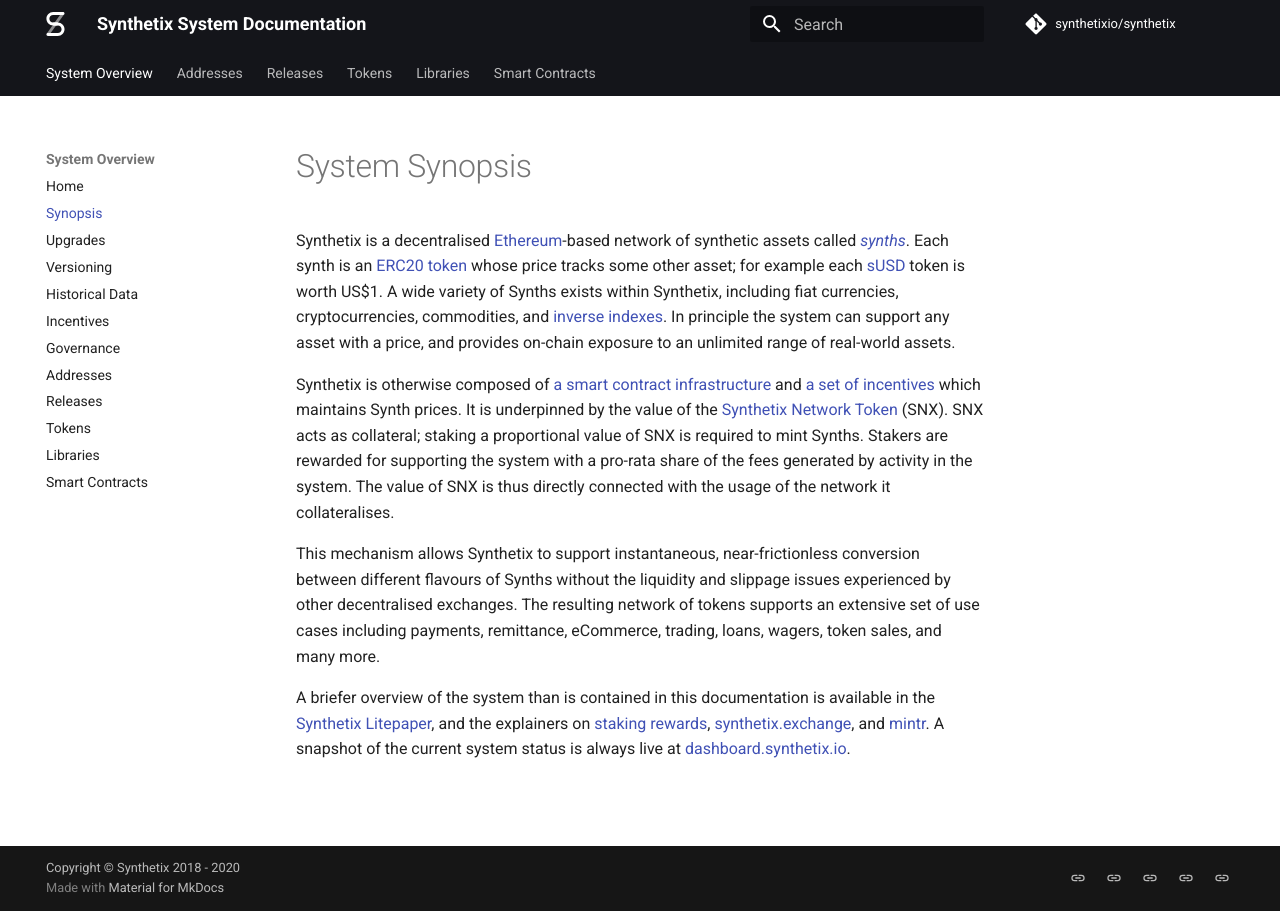
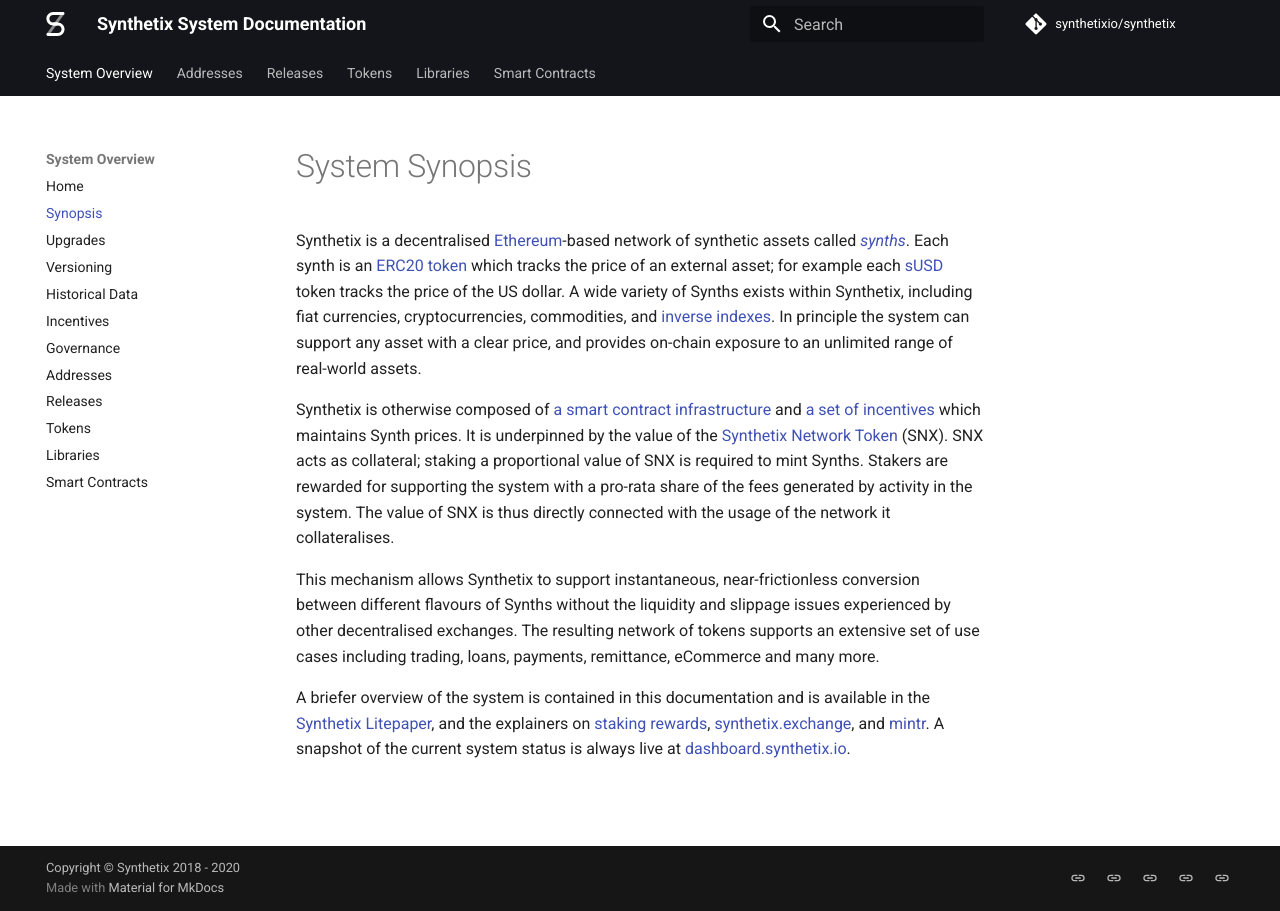
Before and after one commit to Synthetixio/synthetix-docs, an MkDocs documentation site: the page built from content/synopsis.md, in a window 1280 px wide. Built offline with MkDocs 1.6.1 and Material for MkDocs 9.7.7, drawn with Linux system fonts in a browser that asks for light colours; comment, search, counter and statistics services are not loaded.

Commit message:
Update.synopsis.md
Slight revision of copy

```diff
--- a/content/synopsis.md
+++ b/content/synopsis.md
@@ -1,10 +1,10 @@
 # System Synopsis
 
-Synthetix is a decentralised [Ethereum](https://www.ethereum.org/)-based network of synthetic assets called [*synths*](tokens.md#synths). Each synth is an [ERC20 token](https://theethereum.wiki/w/index.php/ERC20_Token_Standard) whose price tracks some other asset; for example each [sUSD](https://etherscan.io/token/0x57ab1e02fee23774580c119740129eac7081e9d3) token is worth US$1. A wide variety of Synths exists within Synthetix, including fiat currencies, cryptocurrencies, commodities, and [inverse indexes](tokens.md#inverse-syths).
-In principle the system can support any asset with a price, and provides on-chain exposure to an unlimited range of real-world assets.
+Synthetix is a decentralised [Ethereum](https://www.ethereum.org/)-based network of synthetic assets called [*synths*](tokens.md#synths). Each synth is an [ERC20 token](https://theethereum.wiki/w/index.php/ERC20_Token_Standard) which tracks the price of an external asset; for example each [sUSD](https://etherscan.io/token/0x57ab1e02fee23774580c119740129eac7081e9d3) token tracks the price of the US dollar. A wide variety of Synths exists within Synthetix, including fiat currencies, cryptocurrencies, commodities, and [inverse indexes](tokens.md#inverse-syths).
+In principle the system can support any asset with a clear price, and provides on-chain exposure to an unlimited range of real-world assets.
 
 Synthetix is otherwise composed of [a smart contract infrastructure](contracts/index.md) and [a set of incentives](incentives.md) which maintains Synth prices. It is underpinned by the value of the [Synthetix Network Token](tokens.md#synthetix-network-token) (SNX). SNX acts as collateral; staking a proportional value of SNX is required to mint Synths. Stakers are rewarded for supporting the system with a pro-rata share of the fees generated by activity in the system. The value of SNX is thus directly connected with the usage of the network it collateralises.
 
-This mechanism allows Synthetix to support instantaneous, near-frictionless conversion between different flavours of Synths without the liquidity and slippage issues experienced by other decentralised exchanges. The resulting network of tokens supports an extensive set of use cases including payments, remittance, eCommerce, trading, loans, wagers, token sales, and many more.
+This mechanism allows Synthetix to support instantaneous, near-frictionless conversion between different flavours of Synths without the liquidity and slippage issues experienced by other decentralised exchanges. The resulting network of tokens supports an extensive set of use cases including trading, loans, payments, remittance, eCommerce and many more.
 
-A briefer overview of the system than is contained in this documentation is available in the [Synthetix Litepaper](https://www.synthetix.io/uploads/synthetix_litepaper.pdf), and the explainers on [staking rewards](https://www.synthetix.io/stakingrewards), [synthetix.exchange](https://www.synthetix.io/products/exchange), and [mintr](https://www.synthetix.io/products/mintr). A snapshot of the current system status is always live at [dashboard.synthetix.io](https://dashboard.synthetix.io/).
+A briefer overview of the system is contained in this documentation and is available in the [Synthetix Litepaper](https://www.synthetix.io/uploads/synthetix_litepaper.pdf), and the explainers on [staking rewards](https://www.synthetix.io/stakingrewards), [synthetix.exchange](https://www.synthetix.io/products/exchange), and [mintr](https://www.synthetix.io/products/mintr). A snapshot of the current system status is always live at [dashboard.synthetix.io](https://dashboard.synthetix.io/).
```
